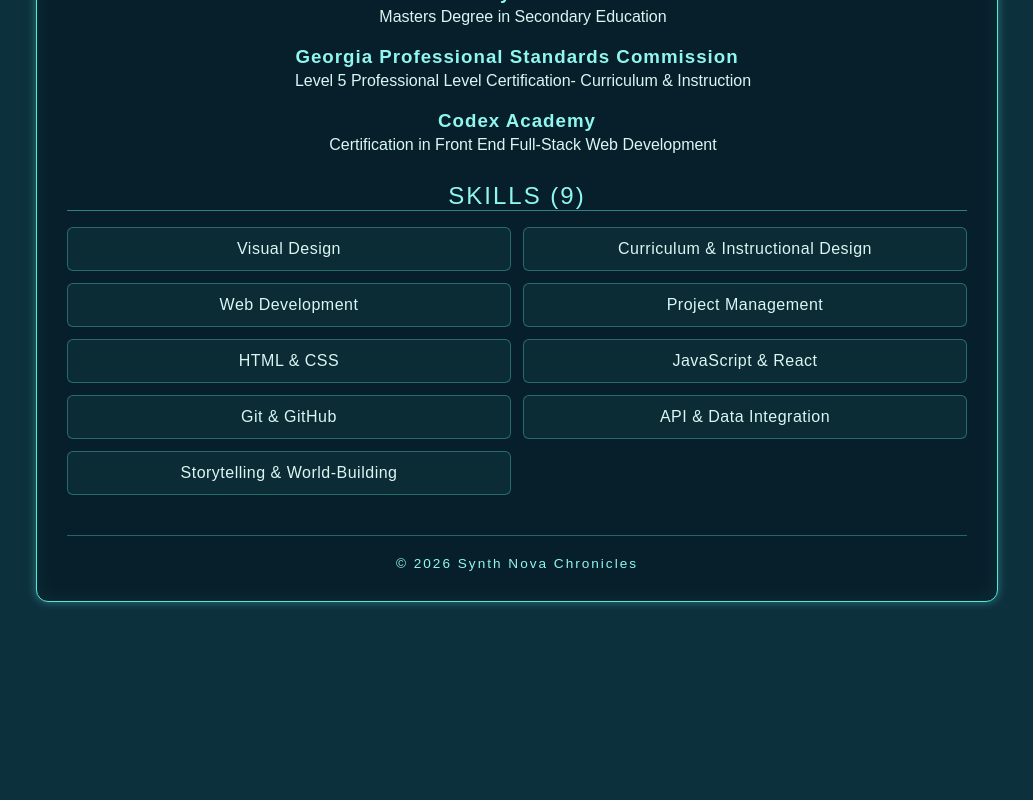
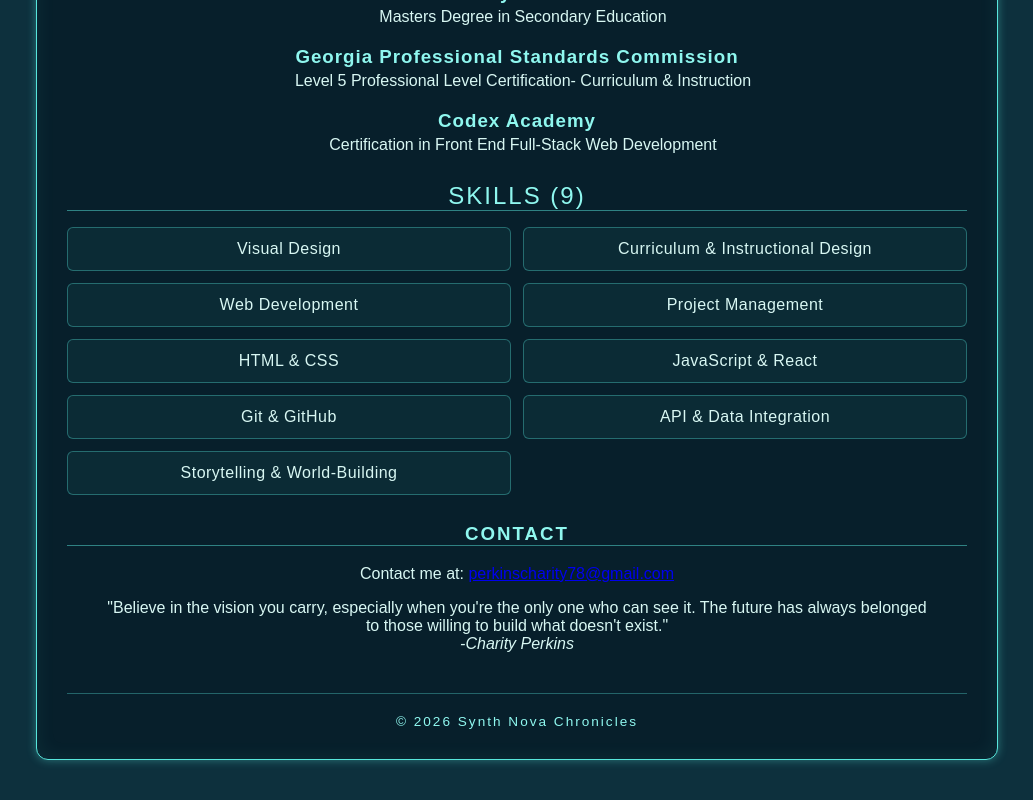
Before and after one commit to CharityCP/portfolio, a React app: page / in a window 1280 px wide. Shown: the part 488-1288 px from the top of the page, without its empty margins (123-1156 px from the left). Before the commit the page ends 1130 px from the top, so only its background shows below. Built offline with nearby package versions, Linux system fonts and the light colour scheme; the HTML template or start-up script is replaced by a standard one.

Commit message:
add Contact and Quote as seperate jsx file

```diff
--- a/src/App.jsx
+++ b/src/App.jsx
@@ -1,3 +1,5 @@
+import Contact from "./Contact";
+import Quote from "./Quote";
 function Name() {
   return <h1>Charity Perkins</h1>
 }
@@ -57,6 +59,7 @@ function Skills() {
   )
 }
 
+
 function Footer() {
   return <p className="footer">&copy; {new Date().getFullYear()} Synth Nova Chronicles</p>
 }
@@ -69,6 +72,8 @@ function App() {
       <AboutMe />
       <Education />
       <Skills />
+      <Contact />
+      <Quote />
       <Footer />
     </div>
   )
--- /dev/null
+++ b/src/Contact.jsx
@@ -0,0 +1,12 @@
+function Contact() {
+  const email = "perkinscharity78@gmail.com";
+
+  return (
+    <>
+    <h3 className="section-title">Contact</h3>
+    <p>Contact me at: <a href={`mailto:${email}`}>{email}</a></p>
+    </>
+
+  );
+}
+export default Contact;
--- /dev/null
+++ b/src/Quote.jsx
@@ -0,0 +1,10 @@
+function Quote() {
+    return (
+      <blockquote>
+           <p> "Believe in the vision you carry, especially when you're the only one who can see it. The future has always belonged to those willing to build what doesn't exist."</p>
+            <cite>-Charity Perkins</cite>
+            </blockquote>
+    );
+}
+
+export default Quote;
```
